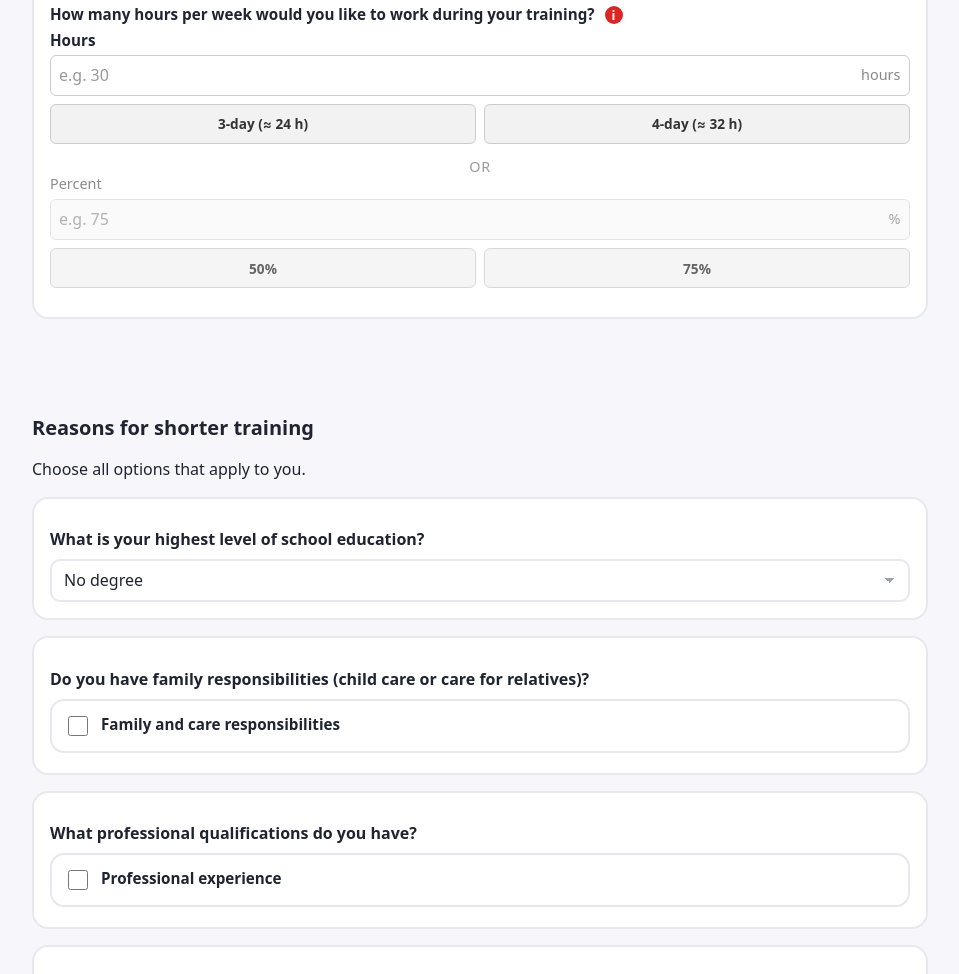
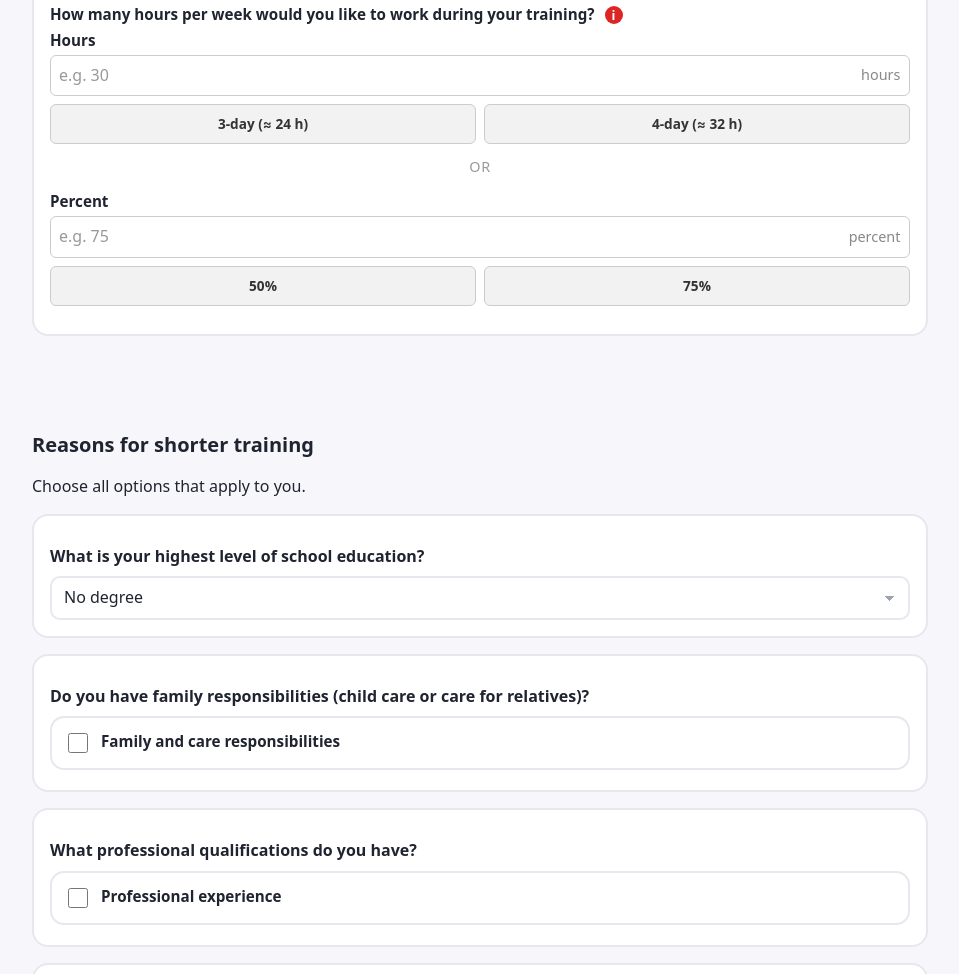
Before and after one commit to rbatmaz69/Teilzeitausbildungsrechner, a website: page templates/index.html in a window 1280 px wide. Shown: the part 1209-2183 px from the top of the page, without its empty margins (160-1119 px from the left). Drawn offline with Linux system fonts and the light colour scheme.

Commit message:
#9 refactor: Vereinheitliche Prozent- und Stunden-Eingabe visuell
- Entferne 'secondary' Klasse vom Prozent-Eingabefeld
- Entferne CSS-Regeln für sekundäres Styling (opacity, kleinere Schrift, grauer Hintergrund)
- Ändere Prozent-Symbol '%' zu ausgeschriebenem Text 'Prozent'/'percent' für Einheitlichkeit
- Beide Eingabefelder haben jetzt gleiches visuelles Gewicht

```diff
--- a/static/Sprachdateien/messages.de.json
+++ b/static/Sprachdateien/messages.de.json
@@ -128,7 +128,7 @@
       "short": "J.",
       "full": "Jahre"
     },
-    "percent": "%"
+    "percent": "Prozent"
   },
   "errors": {
     "placeholder": "",
--- a/static/Sprachdateien/messages.en.json
+++ b/static/Sprachdateien/messages.en.json
@@ -128,7 +128,7 @@
       "short": "Y.",
       "full": "years"
     },
-    "percent": "%"
+    "percent": "percent"
   },
   "errors": {
     "placeholder": "",
--- a/static/styles.css
+++ b/static/styles.css
@@ -574,23 +574,6 @@ select:-ms-input-placeholder {
   letter-spacing: 0.05em;
 }
 
-/* Sekundäres Eingabefeld (visuell untergeordnet) */
-.input-group.secondary {
-  opacity: 0.75;
-  margin-top: -1rem;
-}
-
-.input-group.secondary label {
-  font-size: 0.9rem;
-  font-weight: 400;
-  color: #666;
-}
-
-.input-group.secondary input {
-  background-color: #f9f9f9;
-  border-color: #ddd;
-}
-
 .input-with-unit {
   position: relative;
   display: flex;
--- a/templates/index.html
+++ b/templates/index.html
@@ -323,12 +323,12 @@
         <!-- Trenner -->
         <div class="input-separator" data-i18n="inputs.teilzeit.separator">oder</div>
 
-        <!-- Prozentanteil (sekundär) -->
-        <div class="input-group secondary">
+        <!-- Prozentanteil -->
+        <div class="input-group">
           <label id="label-teilzeit-prozent" data-i18n="inputs.teilzeit.percent">Prozent</label>
           <div class="input-with-unit">
             <input type="text" inputmode="decimal" autocomplete="off" id="teilzeitProzent" placeholder="z.B. 75" data-i18n-attr="placeholder:inputs.placeholders.teilzeitProzent" step="5" aria-labelledby="label-teilzeit-prozent" aria-describedby="hint-teilzeit">
-            <span class="unit" data-i18n="units.percent">%</span>
+            <span class="unit" data-i18n="units.percent">Prozent</span>
           </div>
           <span class="error-message" id="errorProzent"></span>
           <div class="button-container">
```
